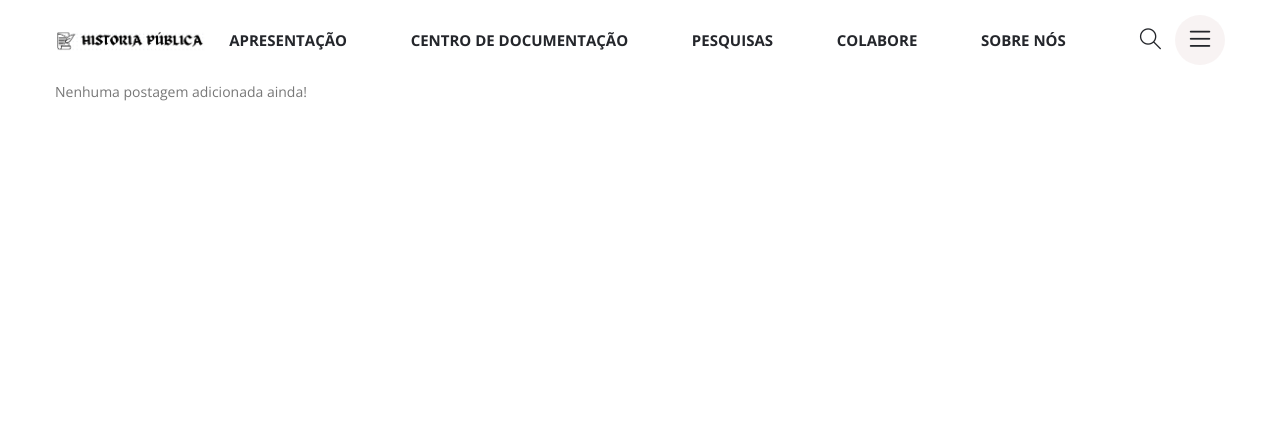
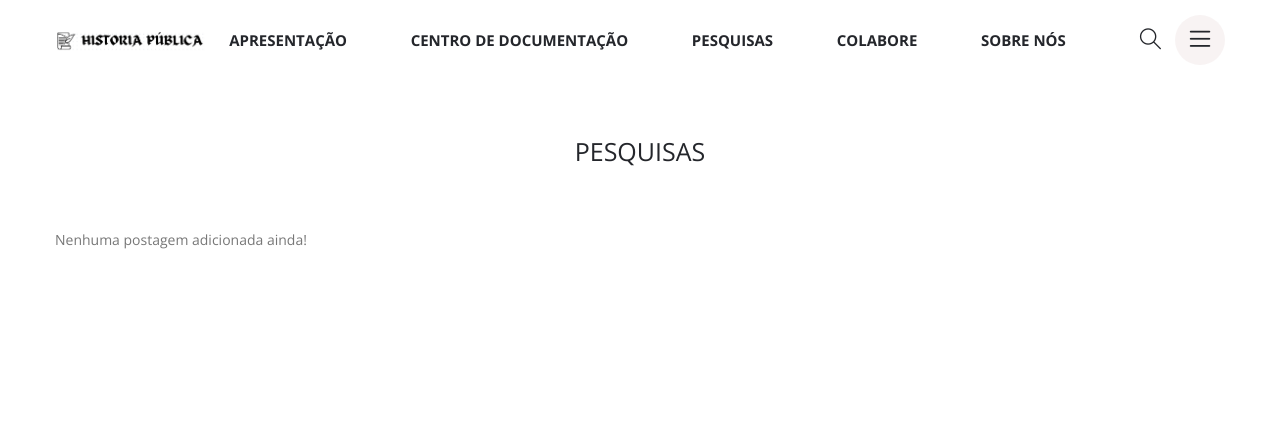
Before and after one commit to Lopeszz/FrontEnd-Projeto-Camila, a PHP site: page /FrontEnd-Projeto-Camila/pesquisas.php in a window 1280 px wide. Shown: the top 448 px of the page. Run offline with PHP 8.4, Linux system fonts and the light colour scheme; data that the repository does not hold is empty; some libraries are stand-ins or nearby versions; some web fonts are replaced.

Commit message:
Erro de português

```diff
--- a/contact-us.php
+++ b/contact-us.php
@@ -50,7 +50,7 @@
             <div class="container">
                 <div class="row">
                     <div class="col-12">
-                        <h3 class="breadcrumb-title">Nós Contate</h3>
+                        <h3 class="breadcrumb-title">Contate-nos</h3>
                         <div class="breadcrumb-nav breadcrumb-nav-color--black breadcrumb-nav-hover-color--golden">
 
                         </div>
--- a/pesquisas.php
+++ b/pesquisas.php
@@ -54,7 +54,22 @@ include 'components/like_post.php';
     <?php
     require_once("menu.php");
     ?>
+    <div class="breadcrumb-section breadcrumb-bg-color--golden" style="margin-top: -5%;">
+        <div class="breadcrumb-wrapper">
+            <div class="container">
+                <div class="row">
+                    <div class="col-12">
+                        <h4 class="title-category-user">
+                            Pesquisas
+                            </h3>
+                            <div class="breadcrumb-nav breadcrumb-nav-color--black breadcrumb-nav-hover-color--golden">
 
+                            </div>
+                    </div>
+                </div>
+            </div>
+        </div>
+    </div>
     <div class="blog-section">
         <div class="container">
             <div class="row">
```
